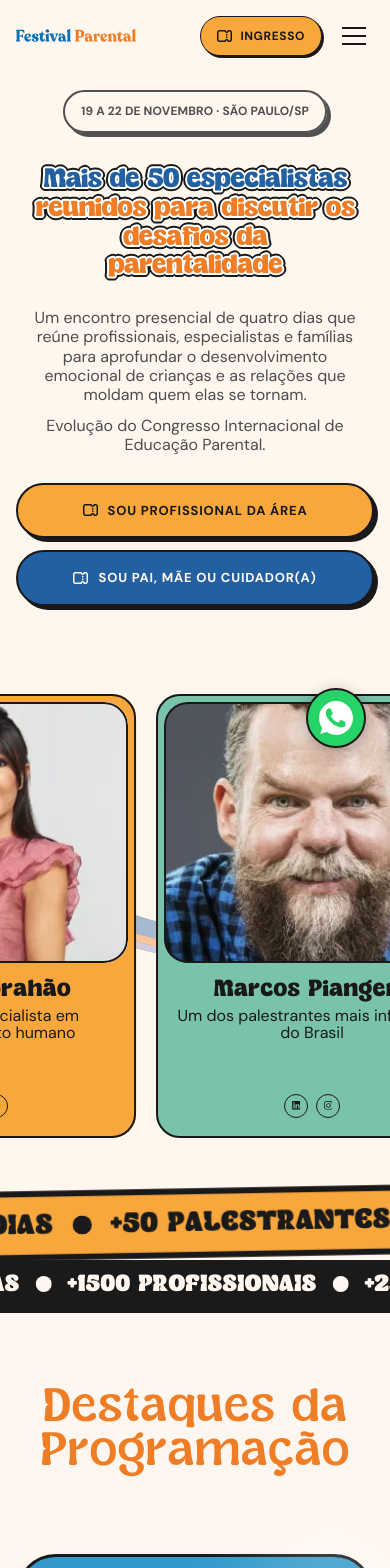
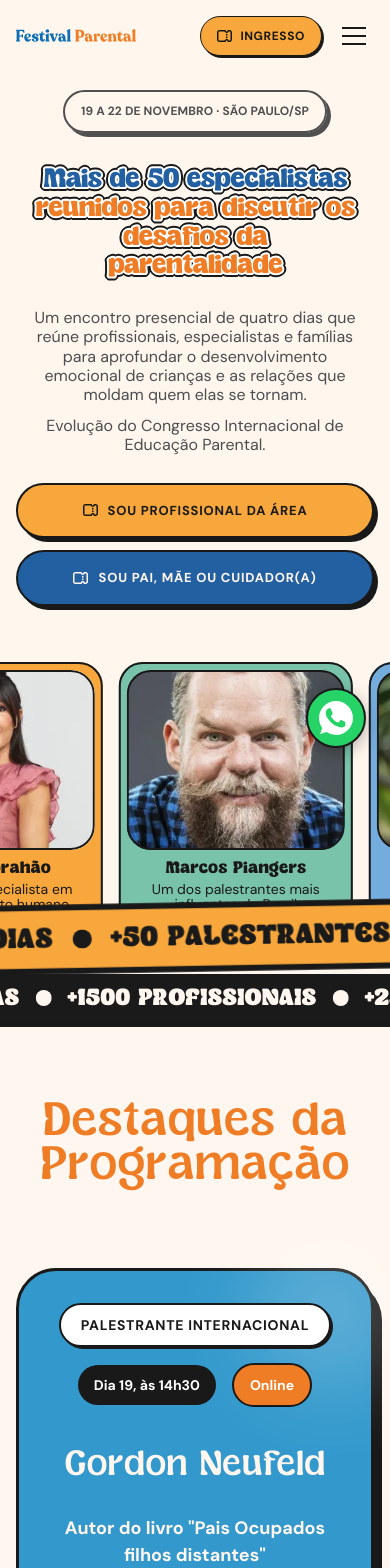
Before and after one commit to oanthonydesign/-LP-Festival-parental, a Next.js app: page / in a window 390 px wide. Shown: the top 1568 px of the page. Built offline with nearby package versions, Linux system fonts and the light colour scheme.

Commit message:
style: ajustes finais na Hero V2 e nova cor de fundo na seção de depoimentos

```diff
--- a/src/components/sections/HeroSectionV2.tsx
+++ b/src/components/sections/HeroSectionV2.tsx
@@ -201,8 +201,8 @@ function HeroSpeakerCard({ speaker }: { speaker: Speaker }) {
     return (
         <div className="flex-[1_0_0] h-full min-h-px min-w-px relative rounded-[24px]" style={{ backgroundColor: speaker.bgColor }}>
             <div className="flex flex-col items-center overflow-clip rounded-[inherit] size-full">
-                <div className="content-stretch flex flex-col gap-[12px] items-center pb-[12px] pt-[8px] px-[8px] relative w-full h-full">
-                    <div className="h-[261px] sm:h-[280px] lg:h-[300px] relative rounded-[24px] shrink-0 w-full overflow-hidden">
+                <div className="content-stretch flex flex-col gap-[8px] items-center pb-[12px] pt-[8px] px-[8px] relative w-full h-full">
+                    <div className="h-[180px] sm:h-[160px] lg:h-[200px] relative rounded-[24px] shrink-0 w-full overflow-hidden">
                         <img
                             alt={speaker.name}
                             className="absolute inset-0 w-full h-full object-cover pointer-events-none"
@@ -214,18 +214,12 @@ function HeroSpeakerCard({ speaker }: { speaker: Speaker }) {
 
                     <div className="content-stretch flex flex-col gap-[12px] items-center justify-between relative w-full h-full grow pb-2">
                         <div className="content-stretch flex flex-col gap-[4px] items-center leading-[0] relative shrink-0 text-[#191919] text-center whitespace-normal break-words px-2">
-                            <div className="flex flex-col font-sugar-peachy font-bold justify-center not-italic relative shrink-0 text-[28px] lg:text-[32px]">
+                            <div className="flex flex-col font-sugar-peachy font-bold justify-center not-italic relative shrink-0 text-[20px] lg:text-[24px]">
                                 <p className="leading-none">{speaker.name}</p>
                             </div>
-                            <div className="flex flex-col font-dm-sans font-normal justify-center relative shrink-0 text-[16px] lg:text-[18px]" style={{ fontVariationSettings: "'opsz' 14" }}>
+                            <div className="flex flex-col font-dm-sans font-normal justify-center relative shrink-0 text-[14px] lg:text-[16px]" style={{ fontVariationSettings: "'opsz' 14" }}>
                                 <p className="leading-[1.1] text-center">{speaker.description}</p>
                             </div>
-                        </div>
-
-                        <div className="content-stretch flex gap-[8px] items-center justify-center relative shrink-0 mt-auto">
-                            {speaker.linkedin && <SocialIconButton type="linkedin" href={speaker.linkedin} />}
-                            {speaker.website && <SocialIconButton type="website" href={speaker.website} />}
-                            <SocialIconButton type="instagram" href={speaker.instagram} />
                         </div>
                     </div>
                 </div>
@@ -237,7 +231,7 @@ function HeroSpeakerCard({ speaker }: { speaker: Speaker }) {
 
 export default function HeroSectionV2() {
     return (
-        <section className="bg-[#fff6ee] relative w-full h-auto lg:h-[1150px] overflow-hidden pb-12 lg:pb-0" id="hero" data-name="Section - 1 V2">
+        <section className="bg-[#fff6ee] relative w-full h-auto lg:h-[1050px] overflow-hidden pb-0 lg:pb-0" id="hero" data-name="Section - 1 V2">
             {/* --- Background Graphics --- */}
 
             <div className="hidden lg:flex absolute lg:top-[-150px] lg:w-[1800px] lg:h-[1800px] items-center justify-center pointer-events-none z-0"
@@ -323,7 +317,7 @@ export default function HeroSectionV2() {
             </div>
 
             {/* --- Lateral Carousel Container --- */}
-            <div className="relative mt-12 lg:mt-0 w-full lg:absolute lg:top-[680px] z-30 overflow-hidden flex flex-col pt-8 pb-12 lg:py-4">
+            <div className="relative mt-12 lg:mt-0 w-full lg:absolute lg:top-[680px] z-30 overflow-hidden flex flex-col pt-0 pb-0 lg:py-4">
                 <style dangerouslySetInnerHTML={{
                     __html: `
                     @keyframes scroll {
@@ -333,19 +327,14 @@ export default function HeroSectionV2() {
                     .animate-scroll {
                         animation: scroll 40s linear infinite;
                     }
-                    .animate-scroll:hover {
-                        animation-play-state: paused;
-                    }
                     `
                 }} />
 
-                <div className="absolute top-1/2 -translate-y-1/2 left-1/2 -translate-x-1/2 w-[calc(100%+80px)] h-auto block lg:hidden z-0 opacity-40 pointer-events-none">
-                    <img src="/images/grafismo_wave_mb.svg" alt="" className="w-full h-auto" />
-                </div>
 
-                <div className="flex w-max animate-scroll gap-[20px] px-2 relative z-10 items-stretch h-full min-h-[460px] md:min-h-[480px]">
+
+                <div className="flex w-max animate-scroll gap-[16px] px-2 relative z-10 items-stretch h-full min-h-[300px] md:min-h-[320px]">
                     {[...allSpeakers, ...allSpeakers].map((speaker, index) => (
-                        <div key={`${speaker.id}-${index}`} className="w-[80vw] sm:w-[350px] lg:w-[350px] shrink-0 self-stretch flex items-stretch py-2">
+                        <div key={`${speaker.id}-${index}`} className="w-[60vw] sm:w-[280px] lg:w-[280px] shrink-0 self-stretch flex items-stretch py-2">
                             <HeroSpeakerCard speaker={speaker} />
                         </div>
                     ))}
--- a/src/components/sections/Section16.tsx
+++ b/src/components/sections/Section16.tsx
@@ -52,11 +52,11 @@ const testimonials: Testimonial[] = [
 function Heading() {
   return (
     <div className="flex flex-col items-center md:items-start relative shrink-0 w-full lg:w-auto" data-name="Heading">
-      <div className="flex flex-col font-sugar-peachy justify-center leading-[0.9] md:leading-[0.8] not-italic relative shrink-0 text-[#ef7d25] text-[42px] md:text-[72px] w-full whitespace-pre-wrap text-center md:text-left">
+      <div className="flex flex-col font-sugar-peachy justify-center leading-[0.9] md:leading-[0.8] not-italic relative shrink-0 text-white text-[42px] md:text-[72px] w-full whitespace-pre-wrap text-center md:text-left">
         <p className="mb-0">Quem já viveu</p>
-        <p>essa experiência</p>
+        <p className="text-[#f7a73c]">essa experiência</p>
       </div>
-      <p className="font-dm-sans font-medium text-[#4c4d4f] text-[16px] md:text-[20px] text-center md:text-left leading-snug mt-4 max-w-[600px]">
+      <p className="font-dm-sans font-medium text-white/90 text-[16px] md:text-[20px] text-center md:text-left leading-snug mt-4 max-w-[600px]">
         O que pais, mães e profissionais dizem sobre o impacto do Festival Parental no dia a dia com os filhos.
       </p>
     </div>
@@ -83,7 +83,7 @@ export default function Section16() {
   };
 
   return (
-    <section className="bg-[#fff6ee] flex flex-col items-center pt-[32px] pb-[32px] md:pb-[64px] px-4 md:px-[30px] relative w-full" id="depoimentos">
+    <section className="bg-[#2260a1] flex flex-col items-center pt-[64px] pb-[64px] md:pb-[96px] px-4 md:px-[30px] relative w-full overflow-hidden" id="depoimentos">
       <style dangerouslySetInnerHTML={{
         __html: `
         .hide-scrollbar::-webkit-scrollbar {
@@ -100,14 +100,14 @@ export default function Section16() {
           <div className="hidden lg:flex gap-4">
             <button
               onClick={handlePrev}
-              className="bg-[#fff6ef] border-2 border-[#191919] p-3 rounded-full shadow-[4px_4px_0px_0px_#191919] hover:-translate-y-[1px] hover:shadow-[5px_5px_0px_0px_#191919] active:translate-y-[2px] active:shadow-[2px_2px_0px_0px_#191919] transition-all cursor-pointer"
+              className="bg-white border-2 border-[#191919] p-4 rounded-full shadow-[4px_4px_0px_0px_#191919] hover:-translate-y-[1px] hover:shadow-[5px_5px_0px_0px_#191919] active:translate-y-[2px] active:shadow-[2px_2px_0px_0px_#191919] transition-all cursor-pointer"
               aria-label="Depoimento anterior"
             >
-              <ChevronLeft size={24} className="text-[#191919]" />
+              <ChevronLeft size={24} className="text-[#2260a1]" />
             </button>
             <button
               onClick={handleNext}
-              className="bg-[#f7a73c] border-2 border-[#191919] p-3 rounded-full shadow-[4px_4px_0px_0px_#191919] hover:-translate-y-[1px] hover:shadow-[5px_5px_0px_0px_#191919] active:translate-y-[2px] active:shadow-[2px_2px_0px_0px_#191919] transition-all cursor-pointer"
+              className="bg-[#f7a73c] border-2 border-[#191919] p-4 rounded-full shadow-[4px_4px_0px_0px_#191919] hover:-translate-y-[1px] hover:shadow-[5px_5px_0px_0px_#191919] active:translate-y-[2px] active:shadow-[2px_2px_0px_0px_#191919] transition-all cursor-pointer"
               aria-label="Próximo depoimento"
             >
               <ChevronRight size={24} className="text-[#191919]" />
@@ -157,17 +157,17 @@ export default function Section16() {
         </div>
 
         {/* Botões de Navegação - Mobile (Abaixo do carrossel) */}
-        <div className="flex lg:hidden justify-center gap-4 w-full mt-2 relative z-10 px-2">
+        <div className="flex lg:hidden justify-center gap-4 w-full mt-6 relative z-10 px-2">
           <button
             onClick={handlePrev}
-            className="bg-[#fff6ef] border-2 border-[#191919] p-3 rounded-full shadow-[4px_4px_0px_0px_#191919] hover:-translate-y-[1px] hover:shadow-[5px_5px_0px_0px_#191919] active:translate-y-[2px] active:shadow-[2px_2px_0px_0px_#191919] transition-all cursor-pointer"
+            className="bg-white border-2 border-[#191919] p-4 rounded-full shadow-[4px_4px_0px_0px_#191919] active:translate-y-[2px] active:shadow-[2px_2px_0px_0px_#191919] transition-all cursor-pointer"
             aria-label="Depoimento anterior"
           >
-            <ChevronLeft size={24} className="text-[#191919]" />
+            <ChevronLeft size={24} className="text-[#2260a1]" />
           </button>
           <button
             onClick={handleNext}
-            className="bg-[#f7a73c] border-2 border-[#191919] p-3 rounded-full shadow-[4px_4px_0px_0px_#191919] hover:-translate-y-[1px] hover:shadow-[5px_5px_0px_0px_#191919] active:translate-y-[2px] active:shadow-[2px_2px_0px_0px_#191919] transition-all cursor-pointer"
+            className="bg-[#f7a73c] border-2 border-[#191919] p-4 rounded-full shadow-[4px_4px_0px_0px_#191919] active:translate-y-[2px] active:shadow-[2px_2px_0px_0px_#191919] transition-all cursor-pointer"
             aria-label="Próximo depoimento"
           >
             <ChevronRight size={24} className="text-[#191919]" />
```
